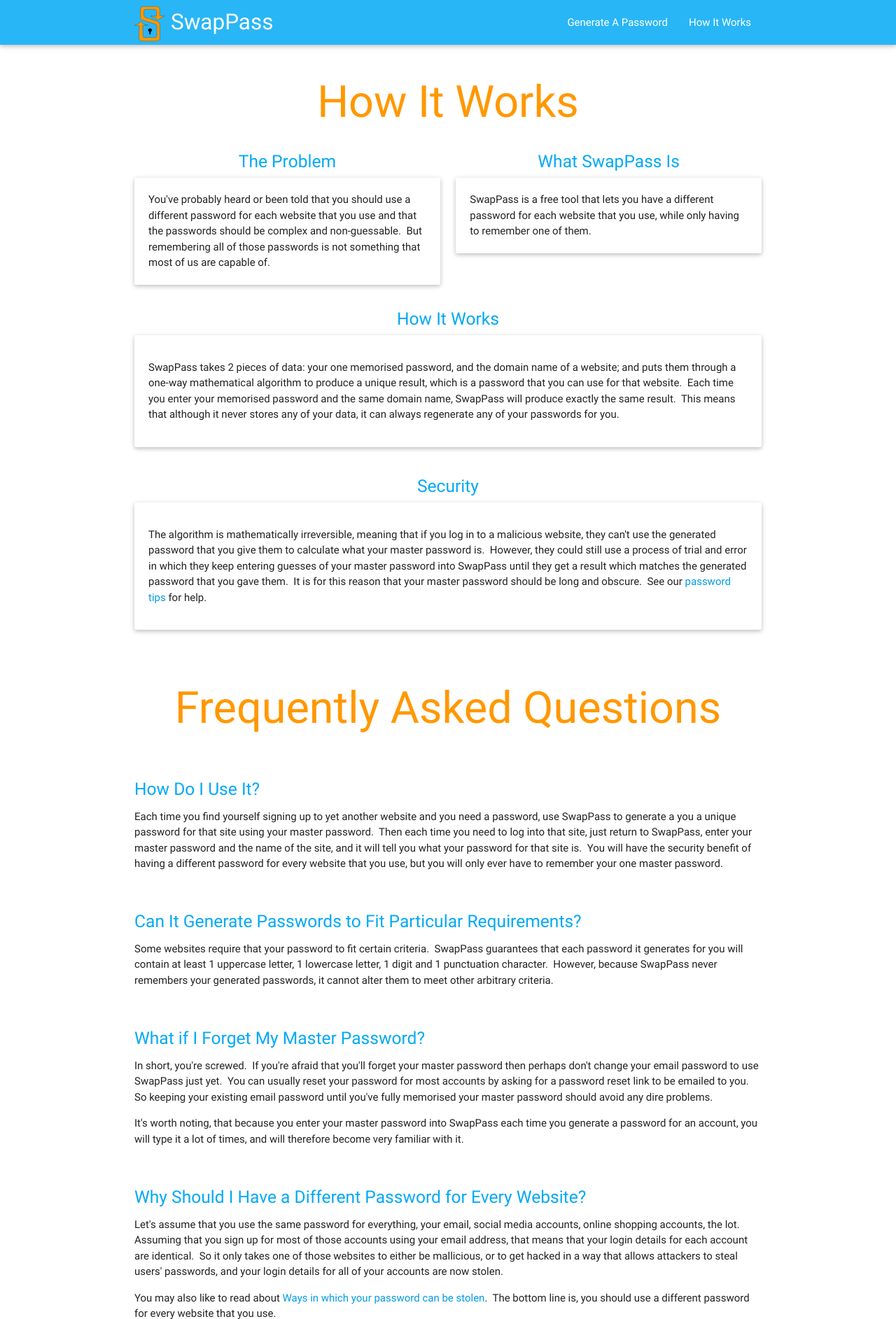
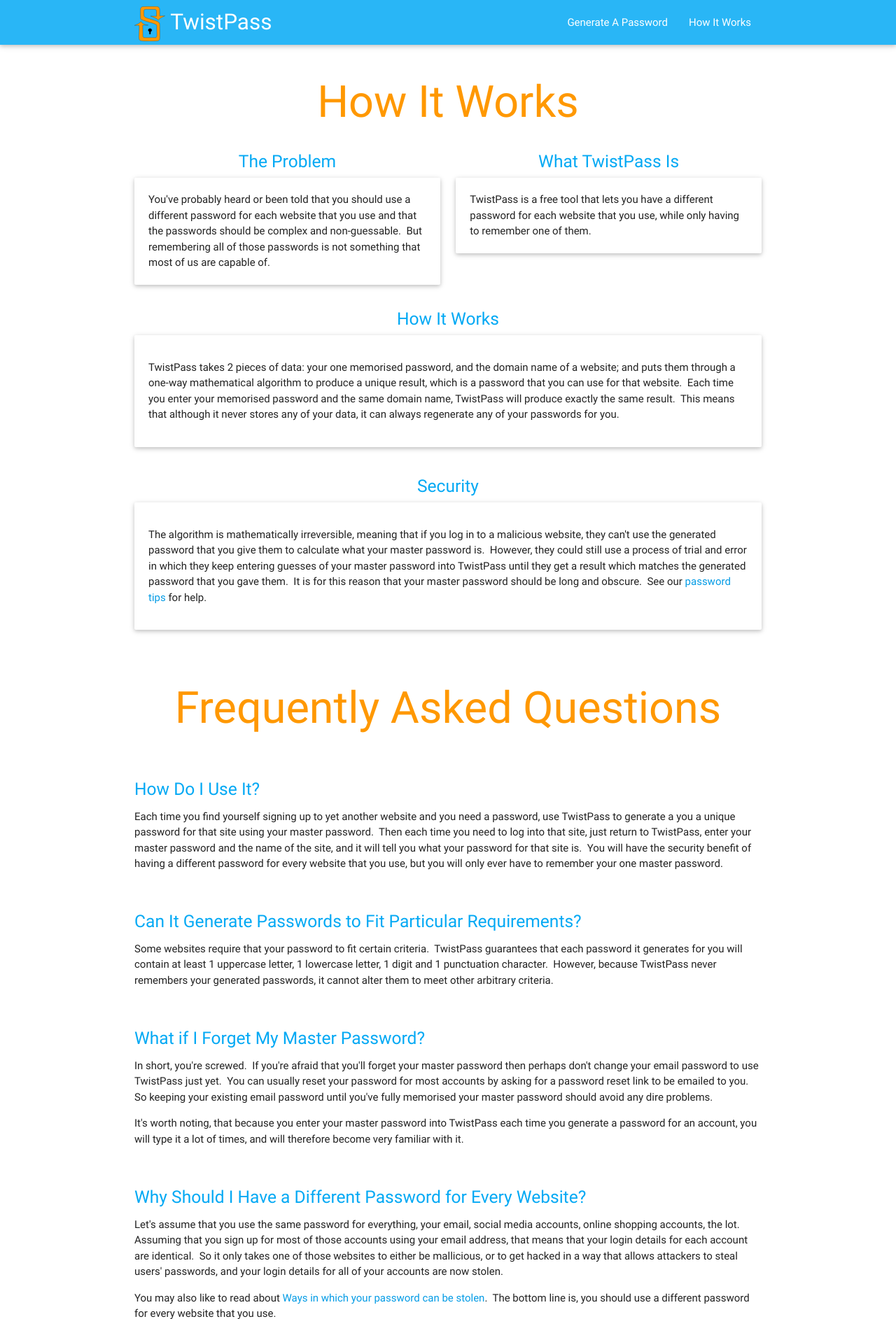
Before and after one commit to adamalton/twistpass, a Django app: template appengine/twistpass/core/templates/core/how_it_works.html in a window 1280 px wide. Shown: the top 1885 px of the page at 70% size. Run offline with Django 3.2, Linux system fonts and the light colour scheme; the template is opened without the code that fills it, so the values that code supplies are empty.

Commit message:
Renaming 'swappass' to 'twistpass', part 3.

```diff
--- a/appengine/twistpass/core/templates/core/base.html
+++ b/appengine/twistpass/core/templates/core/base.html
@@ -3,7 +3,7 @@
 <head>
 	<meta charset="utf8" />
 	<meta name="viewport" content="width=device-width, initial-scale=1.0"/>
-	<title>SwapPass | The password variator</title>
+	<title>TwistPass | The password variator</title>
 	<link href="https://fonts.googleapis.com/icon?family=Material+Icons" rel="stylesheet">
 	<link href="{{STATIC_URL}}materialize/css/materialize.min.css" rel="stylesheet" type="text/css" media="screen,projection" />
 	<link href="{{STATIC_URL}}core/css/twistpass.css" rel="stylesheet" type="text/css" media="screen,projection" />
@@ -14,8 +14,8 @@
 	<nav class="light-blue lighten-1" role="navigation">
 		<div class="nav-wrapper container">
 			<a id="logo-container" href="{% url 'home' %}" class="brand-logo">
-				<img src="{{STATIC_URL}}core/img/twistpass-logo-orange.svg" alt="SwapPass logo" />
-				SwapPass
+				<img src="{{STATIC_URL}}core/img/twistpass-logo-orange.svg" alt="TwistPass logo" />
+				TwistPass
 			</a>
 			<ul class="right hide-on-med-and-down">
 				<li><a href="{% url 'generator' %}">Generate A Password</a></li>
--- a/appengine/twistpass/core/templates/core/home.html
+++ b/appengine/twistpass/core/templates/core/home.html
@@ -3,13 +3,13 @@
 
 <div class="section no-pad-bot" id="index-banner">
 	<div class="container">
-		<h1 class="header center orange-text">SwapPass</h1>
+		<h1 class="header center orange-text">TwistPass</h1>
 		<div class="row center">
 			<h5 class="header col s12 light">We don't remember your passwords, and neither should you.</h5>
 		</div>
 		<div class="row center">
 			<p>
-				SwapPass takes a single password from you and modifies it to give you a
+				TwistPass takes a single password from you and modifies it to give you a
 				unique password for each website that you use.
 			</p>
 			<p>
@@ -70,7 +70,7 @@
 					<h5 class="center light-blue-text">Mobile Apps</h5>
 
 					<p class="light">
-						If SwapPass is successful then iOS and Android apps will be created too.&nbsp;
+						If TwistPass is successful then iOS and Android apps will be created too.&nbsp;
 						Want this to happen sooner?  Send some feedback.
 					</p>
 				</div>
--- a/appengine/twistpass/core/templates/core/how_it_works.html
+++ b/appengine/twistpass/core/templates/core/how_it_works.html
@@ -16,9 +16,9 @@
 				</p>
 			</div>
 			<div class="col l6 m6 s12">
-				<h5 class="light-blue-text center">What SwapPass Is</h5>
+				<h5 class="light-blue-text center">What TwistPass Is</h5>
 				<p class="card-panel">
-					SwapPass is a free tool that lets you have a different password for each website that
+					TwistPass is a free tool that lets you have a different password for each website that
 					you use, while only having to remember one of them.
 				</p>
 			</div>
@@ -26,10 +26,10 @@
 		<h5 class="light-blue-text center">How It Works</h5>
 		<div class="card-panel">
 			<p>
-				SwapPass takes 2 pieces of data: your one memorised password, and the domain name of a
+				TwistPass takes 2 pieces of data: your one memorised password, and the domain name of a
 				website; and puts them through a one-way mathematical algorithm to produce a unique
 				result, which is a password that you can use for that website.&nbsp;
-				Each time you enter your memorised password and the same domain name, SwapPass will
+				Each time you enter your memorised password and the same domain name, TwistPass will
 				produce exactly the same result.&nbsp; This means that although it never stores any of
 				your data, it can always regenerate any of your passwords for you.&nbsp;
 			</p>
@@ -42,7 +42,7 @@
 					malicious website, they can't use the generated password that you give them to
 					calculate what your master password is.&nbsp;
 					However, they could still use a process of trial and error in which they keep
-					entering guesses of your master password into SwapPass until they get a result
+					entering guesses of your master password into TwistPass until they get a result
 					which matches the generated password that you gave them.&nbsp;
 					It is for this reason that your master password should be long and obscure.&nbsp;
 					See our <a href="{% url 'tips' %}">password tips</a> for help.
@@ -54,8 +54,8 @@
 		<div class="section">
 			<h5 class="light-blue-text">How Do I Use It?</h5>
 			<p>
-				Each time you find yourself signing up to yet another website and you need a password, use SwapPass to generate a you a unique password for that site using your master password.&nbsp;
-				Then each time you need to log into that site, just return to SwapPass, enter your master password and the name of the site, and it will tell you what your password for that site is.&nbsp;
+				Each time you find yourself signing up to yet another website and you need a password, use TwistPass to generate a you a unique password for that site using your master password.&nbsp;
+				Then each time you need to log into that site, just return to TwistPass, enter your master password and the name of the site, and it will tell you what your password for that site is.&nbsp;
 				You will have the security benefit of having a different password for every website that you use, but you will only ever have to remember your one master password.
 			</p>
 		</div>
@@ -63,13 +63,13 @@
 			<h5 class="light-blue-text">Can It Generate Passwords to Fit Particular Requirements?</h5>
 			<p>
 				Some websites require that your password to fit certain criteria.&nbsp;
-				SwapPass guarantees that each password it generates for you will contain at least 1 uppercase letter, 1 lowercase letter, 1 digit and 1 punctuation character.&nbsp;
-				However, because SwapPass never remembers your generated passwords, it cannot alter
+				TwistPass guarantees that each password it generates for you will contain at least 1 uppercase letter, 1 lowercase letter, 1 digit and 1 punctuation character.&nbsp;
+				However, because TwistPass never remembers your generated passwords, it cannot alter
 				them to meet other arbitrary criteria.
 			</p>
 			{% comment %}
 			<p>
-				But don't let that put you off SwapPass, let it put you off the websites with
+				But don't let that put you off TwistPass, let it put you off the websites with
 				those requirements.&nbsp;
 			</p>
 			{% endcomment %}
@@ -78,14 +78,14 @@
 			<h5 class="light-blue-text">What if I Forget My Master Password?</h5>
 			<p>
 				In short, you're screwed.&nbsp; If you're afraid that you'll forget your master
-				password then perhaps don't change your email password to use SwapPass just
+				password then perhaps don't change your email password to use TwistPass just
 				yet.&nbsp;
 				You can usually reset your password for most accounts by asking for a password
 				reset link to be emailed to you.&nbsp; So keeping your existing email password
 				until you've fully memorised your master password should avoid any dire problems.
 			</p>
 			<p>
-				It's worth noting, that because you enter your master password into SwapPass each
+				It's worth noting, that because you enter your master password into TwistPass each
 				time you generate a password for an account, you will type it a lot of times, and
 				will therefore become very familiar with it.
 			</p>
@@ -110,7 +110,7 @@
 			</p>
 		</div>
 		<div class="section">
-			<h5 class="light-blue-text">How Do I Know I Can Trust SwapPass?</h5>
+			<h5 class="light-blue-text">How Do I Know I Can Trust TwistPass?</h5>
 			<p>
 				We never transfers any of your data to our severs.&nbsp; Don't believe us? Go to
 				the Generator page and then turn off your wifi/data connection - it still works!
@@ -128,7 +128,7 @@
 			<p>
 				It may be that some of the services that you use require you to change your
 				password after a certain amount of time.&nbsp;
-				If this is the case then with SwapPass you essentially have 2 choices: you can
+				If this is the case then with TwistPass you essentially have 2 choices: you can
 				either amend the generated password, or you can use a different master password
 				which will generate completely different passwords for you.&nbsp;
 			</p>
--- a/appengine/twistpass/core/templates/core/tips.html
+++ b/appengine/twistpass/core/templates/core/tips.html
@@ -68,7 +68,7 @@
 				<div class="card-content">
 					<h5 class="card-title light-blue-text">Use Punctuation</h5>
 					<p>
-						SwapPass has no restrictions on the characters you can use in your master
+						TwistPass has no restrictions on the characters you can use in your master
 						password, so throw in some interesting shapes.
 					</p>
 				</div>
--- a/appengine/twistpass/core/views.py
+++ b/appengine/twistpass/core/views.py
@@ -36,7 +36,7 @@ def generator(request):
 @cache_control(public=True)
 @cache_page(CACHE_TIME)
 def how_it_works(request):
-    """ Page which explains how SwapPass works. """
+    """ Page which explains how TwistPass works. """
     return render(request, "core/how_it_works.html", {})
 
 
--- a/chrome/src/options.html
+++ b/chrome/src/options.html
@@ -1,7 +1,7 @@
 <!DOCTYPE html>
 <html>
 <head>
-	<title>Swap Pass Options</title>
+	<title>TwistPass Options</title>
 	<style>
 		body { background: deeppink; }
 	</style>
--- a/chrome/src/popup.html
+++ b/chrome/src/popup.html
@@ -1,14 +1,14 @@
 <!DOCTYPE html>
 <html>
 <head>
-	<title>Swap Pass</title>
+	<title>TwistPass</title>
 	<link href="libs/materialize/css/materialize.min.css" rel="stylesheet" type="text/css" />
 	<link href="css/twistpass.css" rel="stylesheet" type="text/css" />
 	<link href="css/twistpass-chrome.css" rel="stylesheet" type="text/css" />
 </head>
 
 <body>
-	<h1 class="orange-text center">Swap Pass</h1>
+	<h1 class="orange-text center">TwistPass</h1>
 
 	<div class="section no-pad-bot" id="generator-page">
 		<div class="container">
--- a/shared/js/twistpass.js
+++ b/shared/js/twistpass.js
@@ -1,12 +1,12 @@
-/* Generic SwapPass stuff that will be used across all implementations */
+/* Generic TwistPass stuff that will be used across all implementations */
 
 var sp = {
 
 	// This salt has nothing to do with password security, it's for copyright protection.
-	// When SwapPass becomes amazingly popular and is used by billions of people around the world
+	// When TwistPass becomes amazingly popular and is used by billions of people around the world
 	// and nasty opportunists start to make their own compatible knock-offs with adverts or malware
 	// in them, this salt will allow us to have them taken down, because while the concept of
-	// SwapPass is not patented, the code itself is protected by copyright, and this salt ensures
+	// TwistPass is not patented, the code itself is protected by copyright, and this salt ensures
 	// that any compatible knock-off is (by the fact that it is compatible) in breach of copyright.
 	sillySalt: "SxeMIZqM8fMlKZh4K6UzsZu45o3x6rK3yp3DXu2fu53ZHn6",
 
```
Also changed, not shown: README.md, chrome/src/manifest.json.
